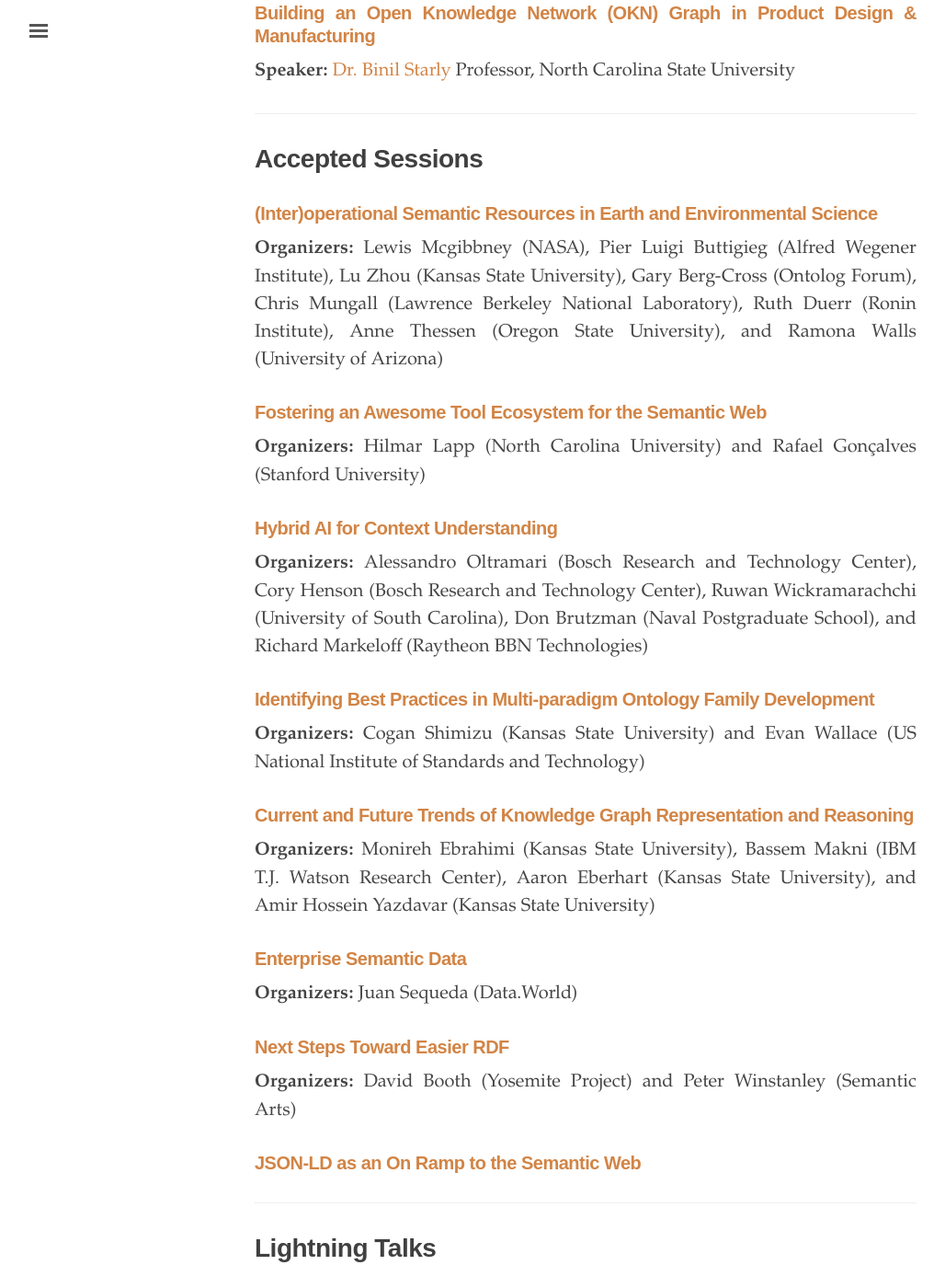
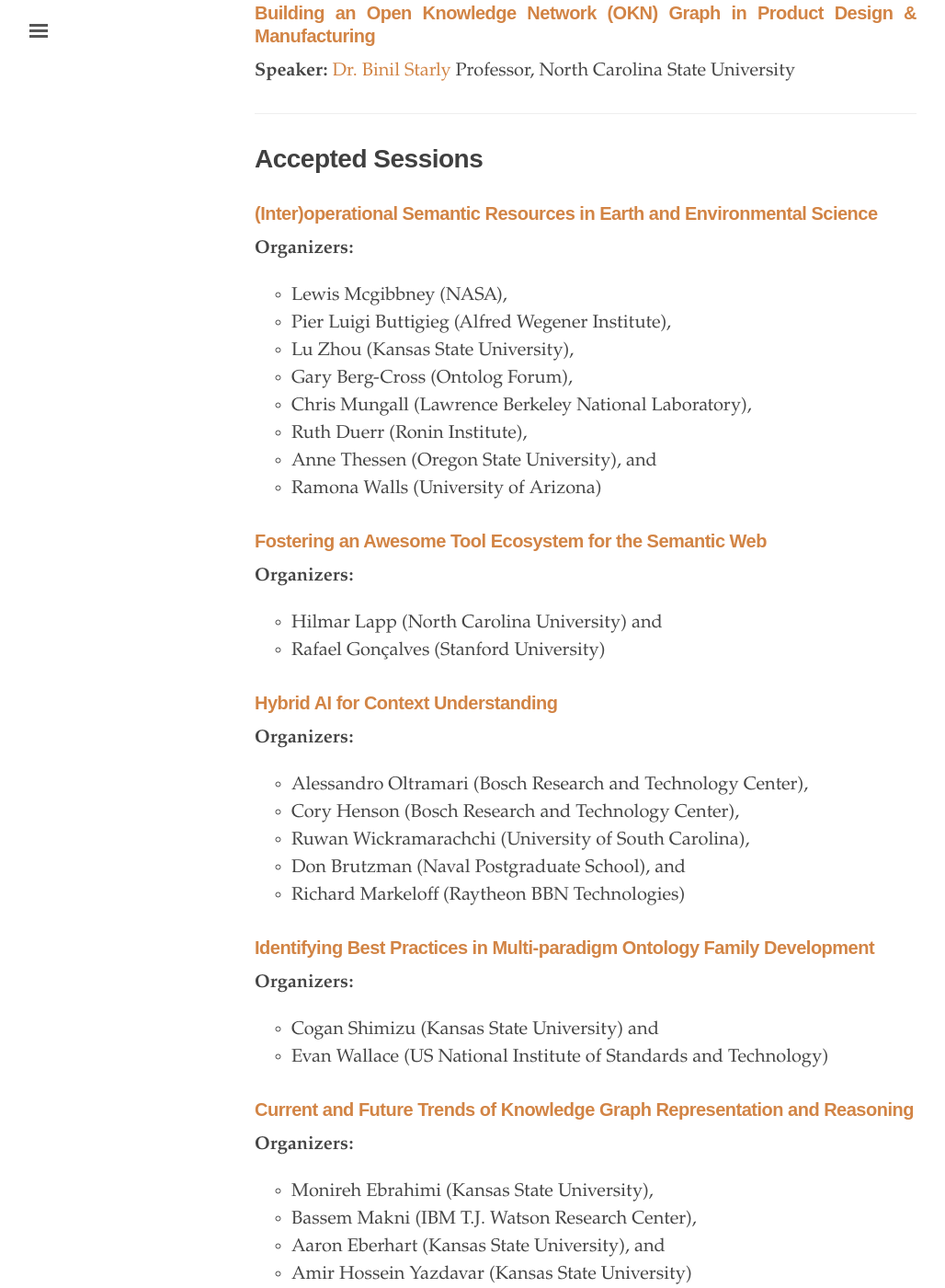
Before and after one commit to us2ts/us2ts.github.io, a Jekyll site: the page built from pages/program.md, in a window 1280 px wide and 1400 px high, scrolled down 691 px. Shown: the whole window at 92% size, without its empty margins (3-1031 px from the left). Built offline with Jekyll 4.4.1, drawn with Linux system fonts in a browser that asks for light colours; comment, search, counter and statistics services are not loaded; some of the changed text lies outside the part shown.

```diff
--- a/pages/program.md
+++ b/pages/program.md
@@ -32,27 +32,48 @@
 
 ### [**(Inter)operational Semantic Resources in Earth and Environmental Science**](https://us2ts.org/program-interoperational-earth-environment-semantics)
 
-**Organizers:** Lewis Mcgibbney (NASA), Pier Luigi Buttigieg (Alfred Wegener Institute), Lu Zhou (Kansas State University), Gary Berg-Cross (Ontolog Forum), Chris Mungall (Lawrence Berkeley National Laboratory), Ruth Duerr (Ronin Institute), Anne Thessen (Oregon State University), and Ramona Walls (University of Arizona)
+**Organizers:**
+- Lewis Mcgibbney (NASA),
+- Pier Luigi Buttigieg (Alfred Wegener Institute),
+- Lu Zhou (Kansas State University),
+- Gary Berg-Cross (Ontolog Forum),
+- Chris Mungall (Lawrence Berkeley National Laboratory),
+- Ruth Duerr (Ronin Institute),
+- Anne Thessen (Oregon State University), and
+- Ramona Walls (University of Arizona)
 
 
 ### [**Fostering an Awesome Tool Ecosystem for the Semantic Web**](https://us2ts.org/program-tool-ecosystem)
 
-**Organizers:** Hilmar Lapp (North Carolina University) and Rafael Gonçalves (Stanford University)
+**Organizers:**
+- Hilmar Lapp (North Carolina University) and
+- Rafael Gonçalves (Stanford University)
 
 
 ### [**Hybrid AI for Context Understanding**](https://us2ts.org/program-hybrid-ai)
 
-**Organizers:** Alessandro Oltramari (Bosch Research and Technology Center), Cory Henson (Bosch Research and Technology Center), Ruwan Wickramarachchi (University of South Carolina), Don Brutzman (Naval Postgraduate School), and Richard Markeloff (Raytheon BBN Technologies)
+**Organizers:**
+- Alessandro Oltramari (Bosch Research and Technology Center),
+- Cory Henson (Bosch Research and Technology Center),
+- Ruwan Wickramarachchi (University of South Carolina),
+- Don Brutzman (Naval Postgraduate School), and
+- Richard Markeloff (Raytheon BBN Technologies)
 
 
 ### [**Identifying Best Practices in Multi-paradigm Ontology Family Development**](https://us2ts.org/program-ontology-best-practices)
 
-**Organizers:** Cogan Shimizu (Kansas State University) and Evan Wallace (US National Institute of Standards and Technology)
+**Organizers:**
+- Cogan Shimizu (Kansas State University) and
+- Evan Wallace (US National Institute of Standards and Technology)
 
 
 ### [**Current and Future Trends of Knowledge Graph Representation and Reasoning**](https://us2ts.org/program-current-future-kr-trends)
 
-**Organizers:** Monireh Ebrahimi (Kansas State University), Bassem Makni (IBM T.J. Watson Research Center), Aaron Eberhart (Kansas State University), and Amir Hossein Yazdavar (Kansas State University)
+**Organizers:**
+- Monireh Ebrahimi (Kansas State University),
+- Bassem Makni (IBM T.J. Watson Research Center),
+- Aaron Eberhart (Kansas State University), and
+- Amir Hossein Yazdavar (Kansas State University)
 
 
 ### [**Enterprise Semantic Data**](https://us2ts.org/program-enterprise-semantic-data)
@@ -62,7 +83,9 @@
 
 ### [**Next Steps Toward Easier RDF**](https://us2ts.org/program-easier-rdf)
 
-**Organizers:** David Booth (Yosemite Project) and Peter Winstanley (Semantic Arts)
+**Organizers:**
+- David Booth (Yosemite Project) and
+- Peter Winstanley (Semantic Arts)
 
 
 ### [**JSON-LD as an On Ramp to the Semantic Web**](https://us2ts.org/program-jsonld)
```
